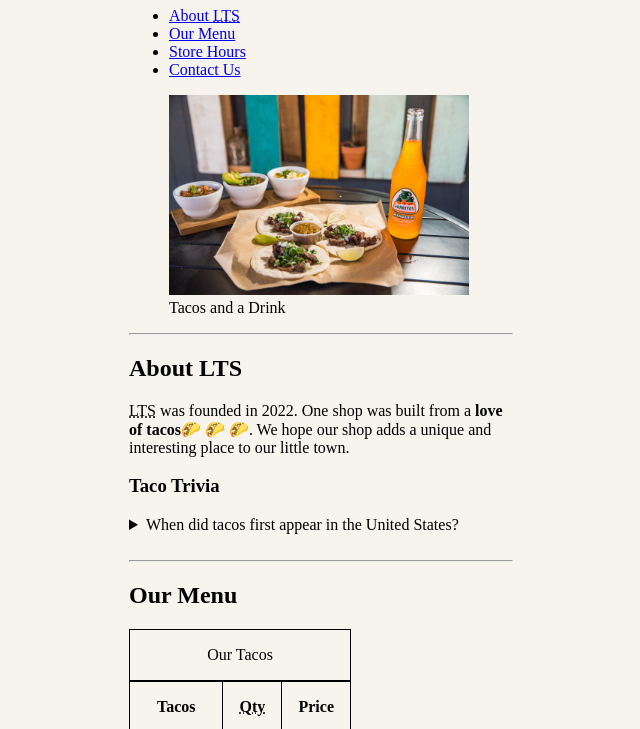
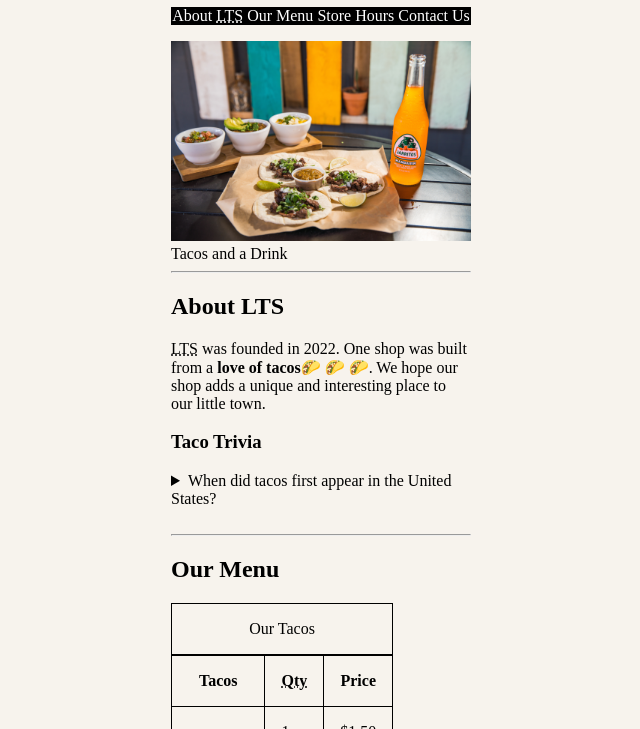
Before and after one commit to yadlaryt134/LTS, a plain HTML site: page index.html in a window 1280 px wide. Shown: the part 73-802 px from the top of the page, without its empty margins (319-959 px from the left). Drawn offline with Linux system fonts and the light colour scheme.

Commit message:
adding nav bar

```diff
--- a/index.html
+++ b/index.html
@@ -19,10 +19,10 @@
         <h1>The Little Taco Shop</h1>
         <nav aria-label="primary-navigation">
             <ul>
-                <li> <a href="#about"> About <abbr title="The Little Taco Shop">LTS</abbr></a></li>
-                <li><a href="#menu">Our Menu</a></li>
-                <li> <a href="hours.html">Store Hours</a></li>
-                <li><a href="contact.html">Contact Us</a></li>
+                <li> <a href="#about"> About <abbr title="The Little Taco Shop" class="black">LTS</abbr></a></li>
+                <li><a href="#menu" >Our Menu</a></li>
+                <li> <a href="hours.html" >Store Hours</a></li>
+                <li><a href="contact.html" >Contact Us</a></li>
             </ul>
 
             <figure>
--- a/main.css
+++ b/main.css
@@ -1,9 +1,16 @@
 * {
-    background: rgb(247, 243, 237);
+    max-width: 300px;
+    margin-right: auto;
+    background: #f7f3ed;
+    box-sizing: border-box;
+
+}
+
+body {
+    margin:auto;
 }
 
 html {
-    max-width: 400px;
     margin: auto;
 }
 
@@ -14,3 +21,37 @@ table, tr, th, td, caption {
     padding: 1rem;
 
 }
+
+ul {
+
+    font-size: 1rem;
+    padding-left: 0;
+    list-style-type: none;
+    text-align: center;
+    /* width uses the whole width of the element */
+    width: 100%;
+    background-color: black;
+
+}
+
+li {
+    display: inline;
+
+}
+
+.black {
+    background-color: black;
+
+}
+
+li a {
+    text-decoration: none;
+    color: white;
+    background-color: black;
+}
+
+figure {
+    /* margin: auto pretty much centers the element */
+    margin: auto;
+
+}
```
Also changed, not shown: contact.html (+1 -1 lines), hours.html (+1 -1 lines).
